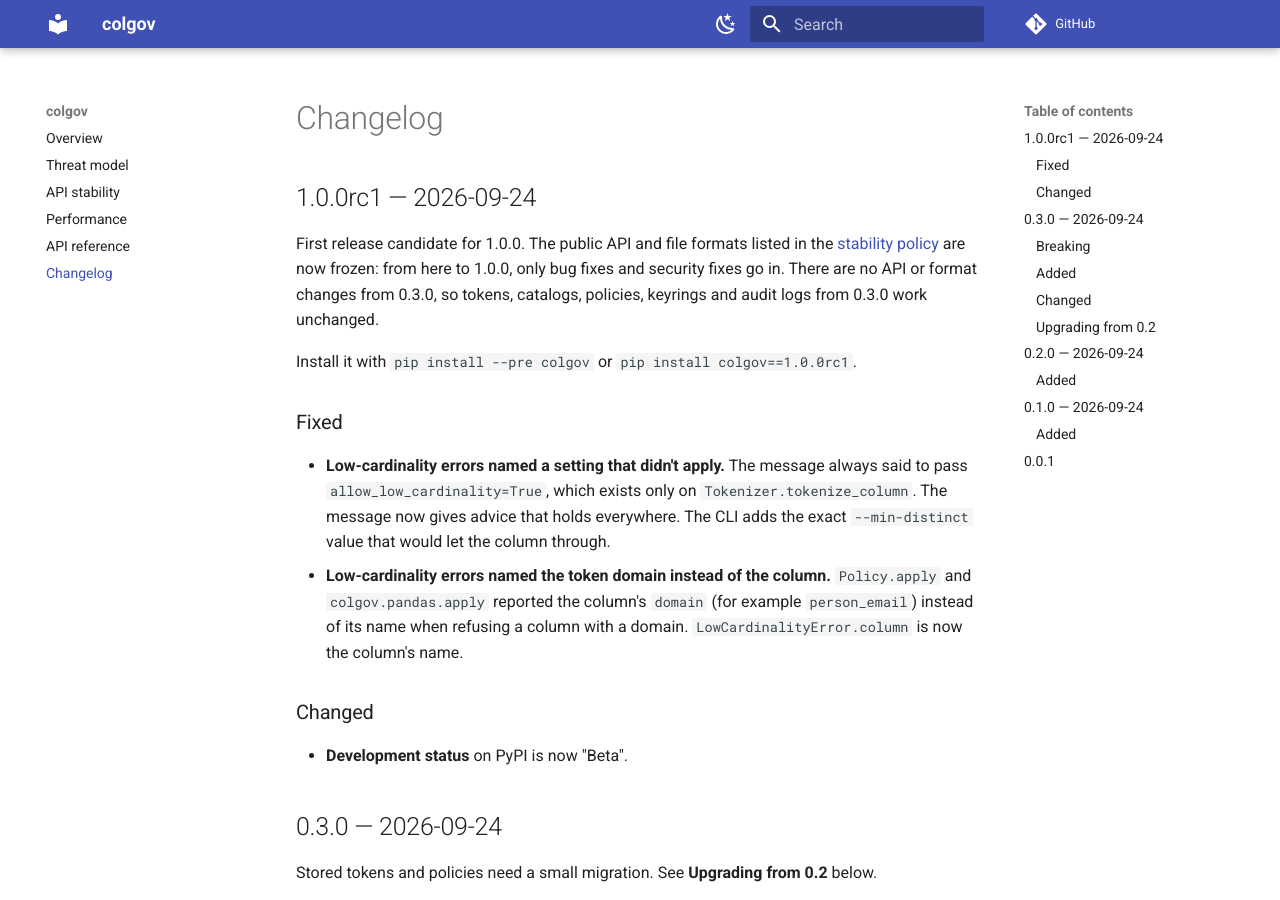
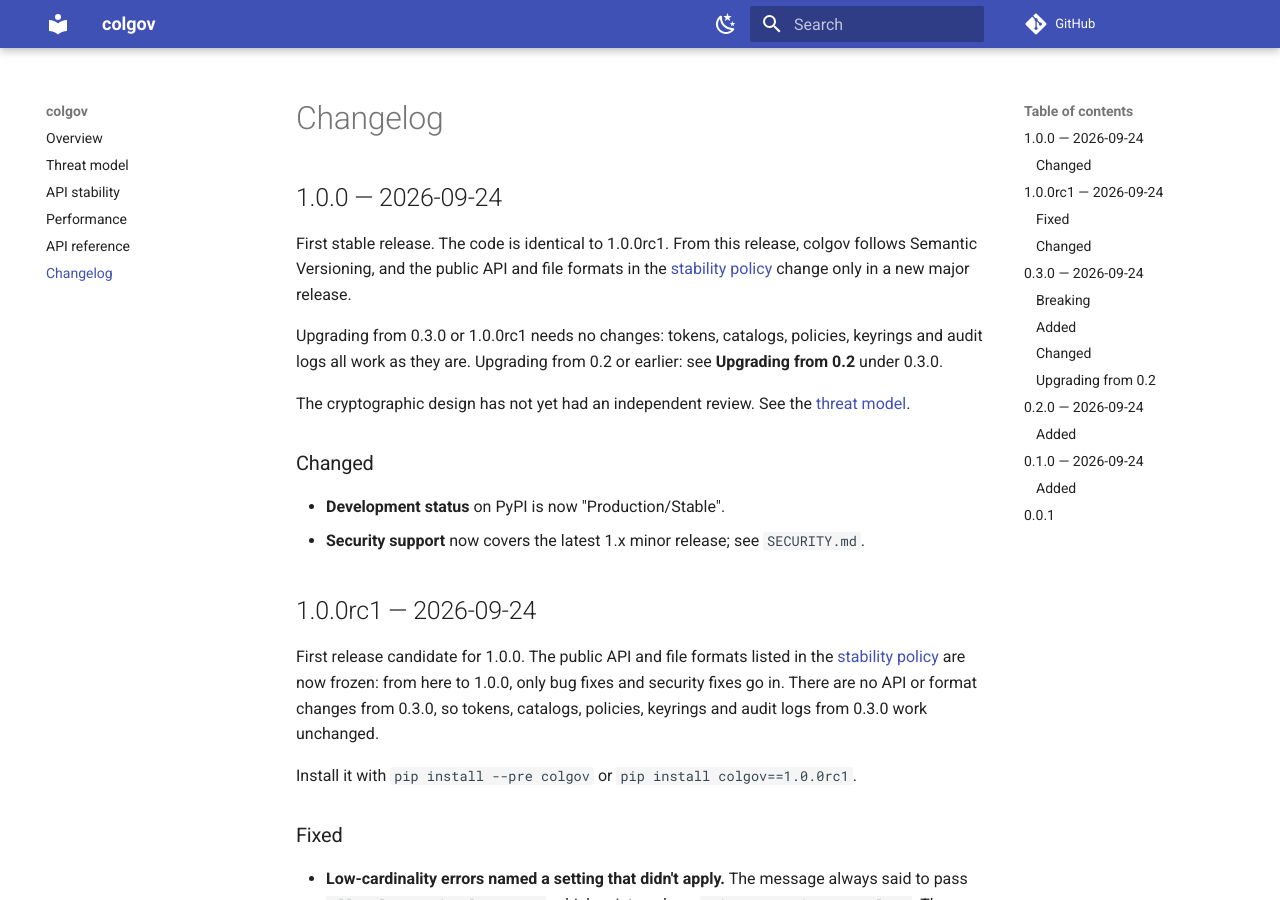
Before and after one commit to chowkuanlaw/colgov, an MkDocs documentation site: the page built from docs/changelog.md, in a window 1280 px wide and 900 px high. Built offline with MkDocs 1.6.1 and Material for MkDocs 9.7.7, drawn with Linux system fonts in a browser that asks for light colours; comment, search, counter and statistics services are not loaded.

Commit message:
Release 1.0.0
First stable release. The code is identical to 1.0.0rc1; this commit only
sets the version, the development status (Production/Stable) and the
documentation:

- CHANGELOG entry for 1.0.0.
- README status and roadmap. The independent cryptographic review moves to
  "After 1.0", and the README and threat model say plainly that it hasn't
  happened yet.
- SECURITY.md supports the latest 1.x minor release.
- The stability policy no longer describes the release-candidate freeze.

Co-Authored-By: Claude Opus 5.5 <noreply@anthropic.com>
Claude-Session: https://claude.ai/code/session_01AhHSxQ17pNpzE4i3EXBi95

```diff
--- a/CHANGELOG.md
+++ b/CHANGELOG.md
@@ -1,4 +1,23 @@
 # Changelog
+
+## 1.0.0 — 2026-09-24
+
+First stable release. The code is identical to 1.0.0rc1. From this release,
+colgov follows Semantic Versioning, and the public API and file formats in
+the [stability policy](https://chowkuanlaw.github.io/colgov/stability/) change only in a new major release.
+
+Upgrading from 0.3.0 or 1.0.0rc1 needs no changes: tokens, catalogs,
+policies, keyrings and audit logs all work as they are. Upgrading from 0.2
+or earlier: see **Upgrading from 0.2** under 0.3.0.
+
+The cryptographic design has not yet had an independent review. See the
+[threat model](https://chowkuanlaw.github.io/colgov/threat-model/).
+
+### Changed
+
+- **Development status** on PyPI is now "Production/Stable".
+- **Security support** now covers the latest 1.x minor release; see
+  `SECURITY.md`.
 
 ## 1.0.0rc1 — 2026-09-24
 
--- a/pyproject.toml
+++ b/pyproject.toml
@@ -4,7 +4,7 @@ build-backend = "hatchling.build"
 
 [project]
 name = "colgov"
-version = "1.0.0rc1"
+version = "1.0.0"
 description = "Deterministic, reversible tokenization and fail-closed access policy for tabular PII."
 readme = "README.md"
 requires-python = ">=3.10"
@@ -21,7 +21,7 @@ keywords = [
     "column-level-security",
 ]
 classifiers = [
-    "Development Status :: 4 - Beta",
+    "Development Status :: 5 - Production/Stable",
     "Intended Audience :: Developers",
     "Intended Audience :: Information Technology",
     "Programming Language :: Python :: 3",
--- a/src/colgov/__init__.py
+++ b/src/colgov/__init__.py
@@ -28,7 +28,7 @@ from colgov.risk import (
 from colgov.rules import PUBLIC, Label, Rule, RulePack, RulePackError, Suggestion
 from colgov.tokenization import MIN_MASTER_KEY_BYTES, InvalidToken, Keyring, Tokenizer
 
-__version__ = "1.0.0rc1"
+__version__ = "1.0.0"
 __all__ = [
     "DEFAULT_MIN_DISTINCT",
     "MIN_MASTER_KEY_BYTES",
```
Also changed, not shown: README.md (+9 -5 lines), SECURITY.md (+3 -3 lines), docs/stability.md (+0 -5 lines), docs/threat-model.md (+3 -1 lines).
